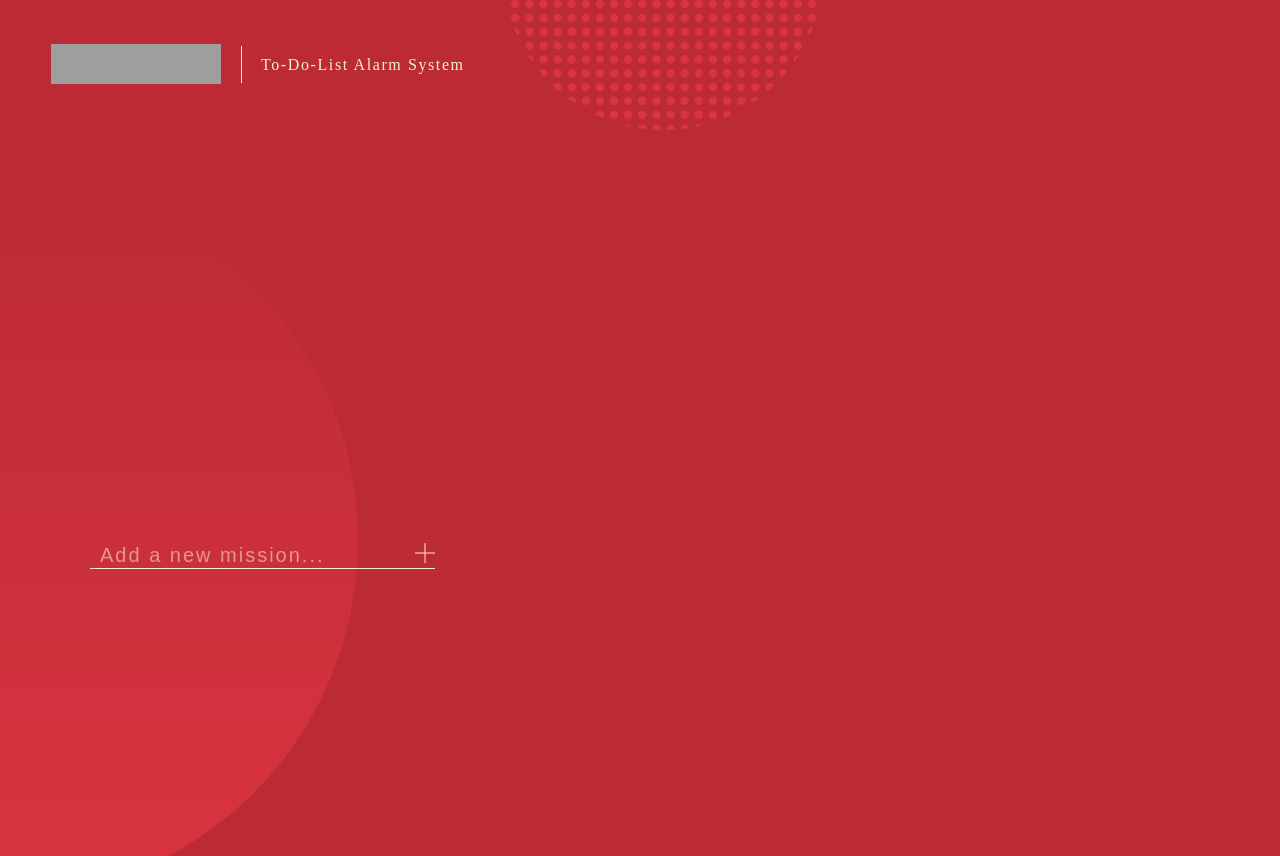
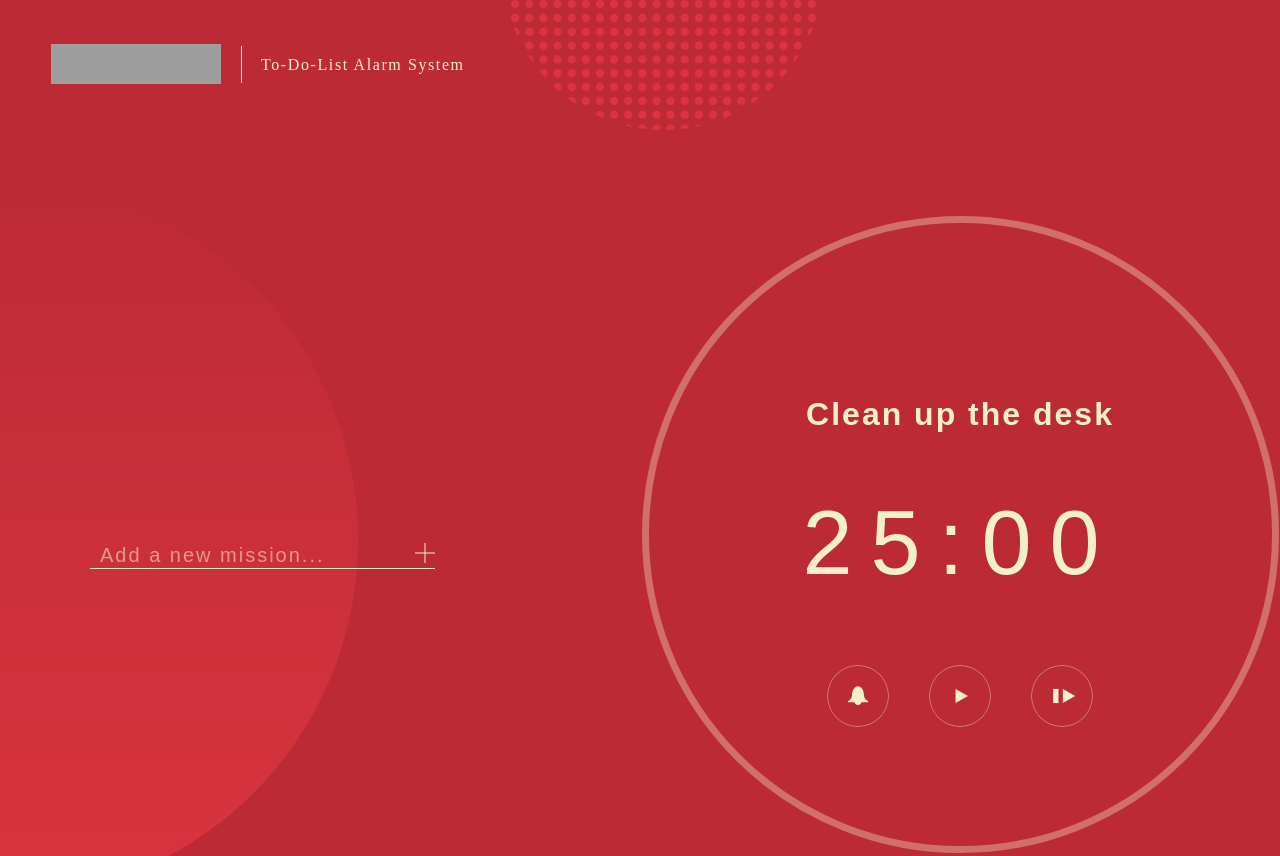
Before and after one commit to franklion/tomato-clock, a React app: page / in a window 1280 px wide. Shown: the top 856 px of the page. Built offline with nearby package versions, Linux system fonts and the light colour scheme; grey boxes are pictures that could not be loaded.

Commit message:
[feat] 倒數計時時鐘 切版

```diff
--- a/src/components/App.js
+++ b/src/components/App.js
@@ -1,7 +1,8 @@
 import React from "react"
 import Header from "./Header"
-import Deco from "./deco"
+import Deco from "./Deco"
 import AddMission from "./AddMission"
+import Clock from "./Clock"
 
 const App = () => {
   return (
@@ -9,6 +10,7 @@ const App = () => {
       <Deco />
       <Header />
       <AddMission />
+      <Clock countdown={25 * 60} currentMission="Clean up the desk" isBell={true} />
     </div>
   )
 }
--- /dev/null
+++ b/src/components/Clock.js
@@ -0,0 +1,61 @@
+import React, { useCallback, useEffect, useState, useMemo } from "react"
+
+const Clock = ({ countdown, currentMission, isBell }) => {
+  const [isPlay, setIsPlay] = useState(false)
+  const [time, setTime] = useState(countdown)
+
+  useEffect(() => {
+    if (isPlay) {
+      // const timer = setInterval(() => {
+      //   console.log(1)
+      //   setTime(prevTime => prevTime - 1)
+      // }, 1 * 1000)
+    }
+  }, [isPlay, countdown, time])
+
+  const onBtnPlay = useCallback(() => {
+    setIsPlay(prevIsPlay => !prevIsPlay)
+  }, [])
+
+  const renderTime = useMemo(() => {
+    console.log("time", time)
+
+    const minute = Math.floor(time / 60).toString()
+    const second = (time % 60).toString()
+    let finishedMinute = minute
+    let finishedSecond = second
+
+    if (minute.length === 1 || minute.length === 0) {
+      finishedMinute = `0${minute}`
+    }
+
+    if (second.length === 1) {
+      finishedSecond = `0${second}`
+    }
+
+    console.log("finishedMinute", finishedMinute)
+    console.log("finishedSecond", finishedSecond)
+
+    return `${finishedMinute}:${finishedSecond}`
+  }, [time])
+
+  return (
+    <div className="clock">
+      <div className="clock-container">
+        <svg className="clock-cycle-base" x="0px" y="0px" width="637px" height="637px" viewBox="0 0 637 637">
+          <circle className="clock-cycle-upper-layer" cx="318.5" cy="318.5" r="315"></circle>
+          <circle className="clock-cycle-lower-layer" cx="318.5" cy="318.5" r="315"></circle>
+        </svg>
+        <h1 className="current-mission">{currentMission}</h1>
+        <div className="time">{renderTime}</div>
+        <div className="control-bar">
+          <div className="btn-bell"></div>
+          <div className="btn-play" onClick={onBtnPlay}></div>
+          <div className="btn-skip"></div>
+        </div>
+      </div>
+    </div>
+  )
+}
+
+export default Clock
--- /dev/null
+++ b/src/style/clock.sass
@@ -0,0 +1,74 @@
+%control-bar-btn
+  width: 62px
+  height: 62px
+  margin: 0 20px
+  border-radius: 50%
+  transition: all .5s
+  cursor: pointer
+  background-repeat: no-repeat
+  background-size: 100%
+  &:hover
+    background-color: #D9343F
+
+.clock
+  display: flex
+  justify-content: center
+  margin-top: 88px
+
+  .clock-container
+    position: relative
+    width: 637px
+    margin: 0 auto
+
+  .clock-cycle-base
+    position: absolute
+    top: 0
+    left: 0
+    pointer-events: none
+    .clock-cycle-upper-layer
+      fill: none
+      stroke: #F2F0C9
+      stroke-width: 7
+      stroke-linecap: round
+      stroke-miterlimit: 10
+      stroke-dasharray: 1979px
+      stroke-dashoffset: 1979px
+      transform: rotate(-90deg)
+      transform-origin: 318.5px 318.5px
+    .clock-cycle-lower-layer
+      fill: none
+      stroke: rgba(242,240,201,0.35)
+      stroke-width: 7
+      stroke-linecap: round
+      stroke-miterlimit: 10
+
+  .current-mission
+    font-size: 32px
+    color: #F2F0C9
+    text-align: center
+    letter-spacing: 2px
+    padding: 180px 0 59px 0
+    margin: 0
+
+  .time
+    font-size: 90px
+    letter-spacing: 18px
+    color: #F2F0C9
+    text-align: center
+    margin-bottom: 70px
+
+  .control-bar
+    display: flex
+    justify-content: center
+
+    .btn-bell
+      @extend %control-bar-btn
+      background-image: url('../images/btn-bell.svg')
+
+    .btn-play
+      @extend %control-bar-btn
+      background-image: url('../images/btn-play.svg')
+
+    .btn-skip
+      @extend %control-bar-btn
+      background-image: url('../images/btn-skip.svg')
--- a/src/style/index.sass
+++ b/src/style/index.sass
@@ -2,6 +2,7 @@
 @import "./header.sass"
 @import "./deco.sass"
 @import "./add-mission.sass"
+@import "./clock.sass"
 
 body
   position: relative
```
Also changed, not shown: src/images/btn-bell.svg (added), src/images/btn-pause.svg (added), src/images/btn-play.svg (added), src/images/btn-skip.svg (added), src/images/btn-unbell.svg (added).
